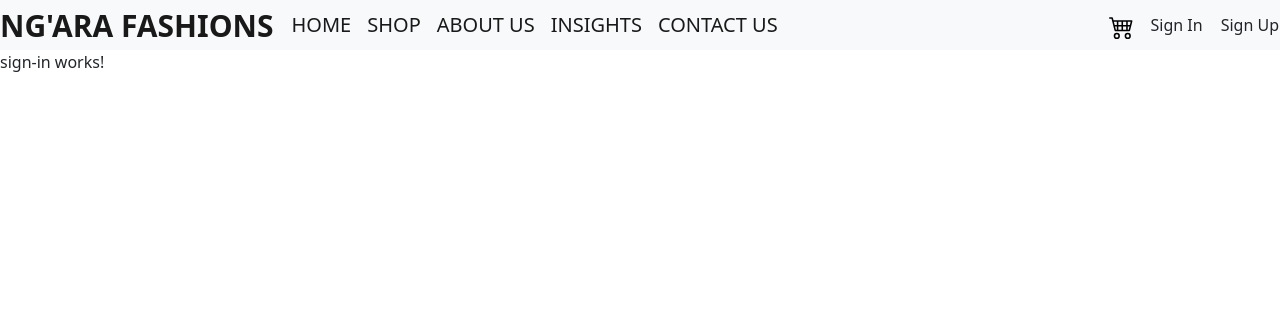
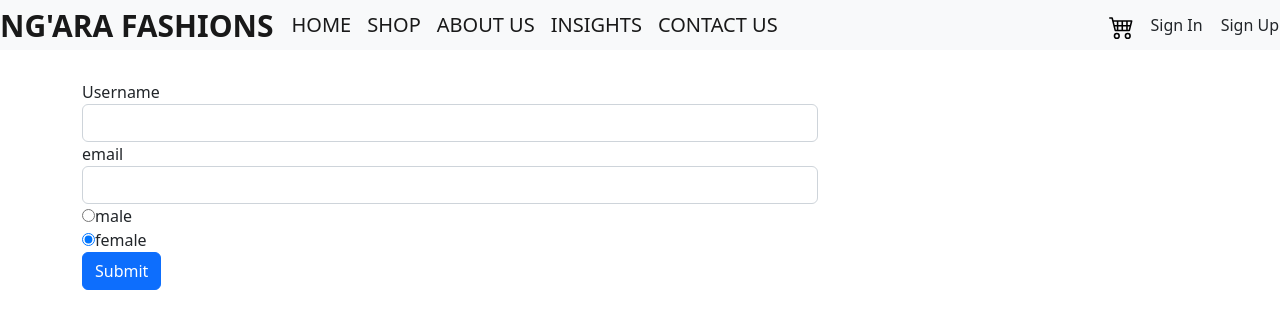
Before and after one commit to Carol254/kuiFashions, an Angular app: page /dashboard/home/sign-in in a window 1280 px wide. Shown: the top 328 px of the page. Built offline with nearby package versions, Linux system fonts and the light colour scheme.

Commit message:
changes in sign-in

```diff
--- a/src/app/app.module.ts
+++ b/src/app/app.module.ts
@@ -3,6 +3,8 @@
 import { APP_BASE_HREF } from '@angular/common';
 import { RouterModule,Routes } from '@angular/router';
 import { FormsModule } from '@angular/forms';
+import { ReactiveFormsModule } from '@angular/forms';
+
 
 import { AppComponent } from './app.component';
 import { DashboardComponent } from './dashboard/dashboard.component';
@@ -49,6 +51,7 @@
   imports: [
     BrowserModule,
     FormsModule,
+    ReactiveFormsModule,
     RouterModule.forRoot(appRoutes),
   ],
   providers: [
--- a/src/app/dashboard/sign-in/sign-in.component.css
+++ b/src/app/dashboard/sign-in/sign-in.component.css
@@ -0,0 +1,3 @@
+.container {
+    margin-top: 30px;
+  }
--- a/src/app/dashboard/sign-in/sign-in.component.html
+++ b/src/app/dashboard/sign-in/sign-in.component.html
@@ -1 +1,33 @@
-<p>sign-in works!</p>
+<div class="container">
+    <div class="row">
+      <div class="col-xs-12 col-sm-10 col-md-8 col-sm-offset-1 col-md-offset-2">
+        <form [formGroup]="signinForm">
+          <div class="form-group">
+            <label for="username">Username</label>
+            <input
+              type="text"
+              id="username"
+              formControlName="username"
+              class="form-control">
+          </div>
+          <div class="form-group">
+            <label for="email">email</label>
+            <input
+              type="text"
+              id="email"
+              formControlName="email"
+              class="form-control">
+          </div>
+          <div class="radio" *ngFor="let gender of genders">
+            <label>
+              <input
+                type="radio"
+                formControlName="gender"
+                [value]="gender">{{ gender }}
+            </label>
+          </div>
+          <button class="btn btn-primary" type="submit">Submit</button>
+        </form>
+      </div>
+    </div>
+  </div>
--- a/src/app/dashboard/sign-in/sign-in.component.ts
+++ b/src/app/dashboard/sign-in/sign-in.component.ts
@@ -1,4 +1,5 @@
 import { Component, OnInit } from '@angular/core';
+import { FormControl, FormGroup } from '@angular/forms';
 
 @Component({
   selector: 'app-sign-in',
@@ -7,9 +8,18 @@
 })
 export class SignInComponent implements OnInit {
 
+  genders = ['male', 'female'];
+
+
   constructor() { }
 
+   signinForm = new FormGroup({
+    'username': new FormControl(null),
+    'email': new FormControl(null),
+    'gender':new FormControl('female')
+  });
   ngOnInit(): void {
+
   }
 
 }
```
